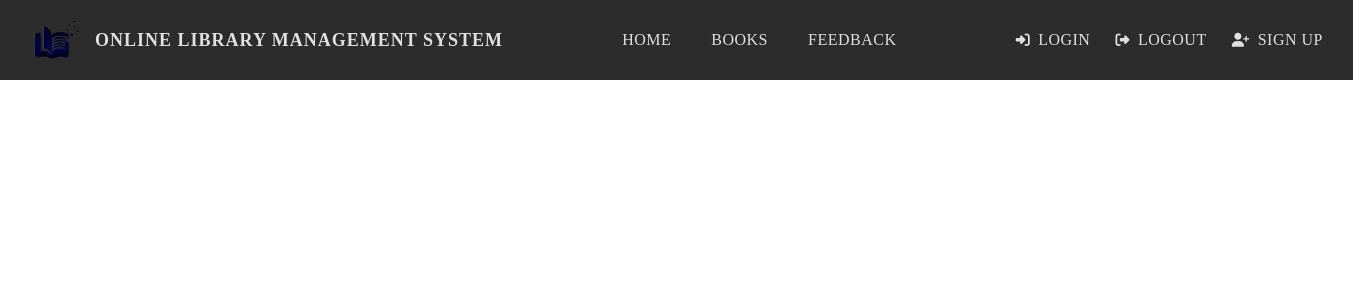
After one commit to VihangaMel/Library-Management-System, a PHP site: page /books.php in a window 1360 px wide. The commit adds this page. Shown: the top 300 px of the page. Run offline with PHP 8.4, Linux system fonts and the light colour scheme.

Commit message:
added navbar.php

```diff
--- /dev/null
+++ b/Student/books.php
@@ -0,0 +1,3 @@
+<?php
+include "navbar.php";
+?>
--- /dev/null
+++ b/Student/feedback.php
@@ -0,0 +1,3 @@
+<?php
+include "navbar.php";
+?>
--- a/Student/index.php
+++ b/Student/index.php
@@ -24,14 +24,14 @@
         <nav>
           <ul>
             <li><a href="index.php">HOME</a></li>
-            <li><a href="book.php">BOOKS</a></li>
+            <li><a href="books.php">BOOKS</a></li>
             <li><a href="student_login.php">Student Login</a></li>
             <li><a href="feedback.php">FEEDBACK</a></li>
           </ul>
         </nav>
 
         <div class="user-actions">
-          <a href="student_login.html">
+          <a href="student_login.php">
             <i class="fas fa-sign-in-alt"></i>
             LOGIN
           </a>
@@ -39,7 +39,7 @@
             <i class="fas fa-sign-out-alt"></i>
             LOGOUT
           </a>
-          <a href="registration.html">
+          <a href="registration.php">
             <i class="fas fa-user-plus"></i>
             SIGN UP
           </a>
--- /dev/null
+++ b/Student/navbar.php
@@ -0,0 +1,47 @@
+<!DOCTYPE html>
+<html lang="en">
+<head>
+    <meta charset="utf-8" />
+    <meta name="viewport" content="width=device-width, initial-scale=1" />
+    <title>Student Login</title>
+    <link rel="stylesheet" type="text/css" href="style.css" />
+    <!-- Font Awesome CDN -->
+    <link
+      rel="stylesheet"
+      href="https://cdnjs.cloudflare.com/ajax/libs/font-awesome/6.4.0/css/all.min.css"
+    />
+</head>
+<body>
+    <header>
+        <div class="logo-container">
+          <div class="logo">
+            <img src="Images/logo3.png" />
+          </div>
+          <h1>ONLINE LIBRARY MANAGEMENT SYSTEM</h1>
+        </div>
+
+        <nav>
+          <ul>
+            <li><a href="index.php">HOME</a></li>
+            <li><a href="books.php">BOOKS</a></li>
+            <li><a href="feedback.php">FEEDBACK</a></li>
+          </ul>
+        </nav>
+
+        <div class="user-actions">
+          <a href="student_login.php">
+            <i class="fas fa-sign-in-alt"></i>
+            LOGIN
+          </a>
+          <a href="">
+            <i class="fas fa-sign-out-alt"></i>
+            LOGOUT
+          </a>
+          <a href="registration.php">
+            <i class="fas fa-user-plus"></i>
+            SIGN UP
+          </a>
+        </div>
+      </header>
+</body>
+</html>
```
Also changed, not shown: Student/registration.php (+11 -7 lines), Student/student_login.php (+11 -7 lines).
